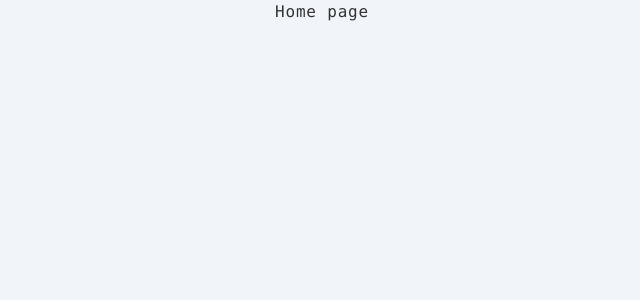
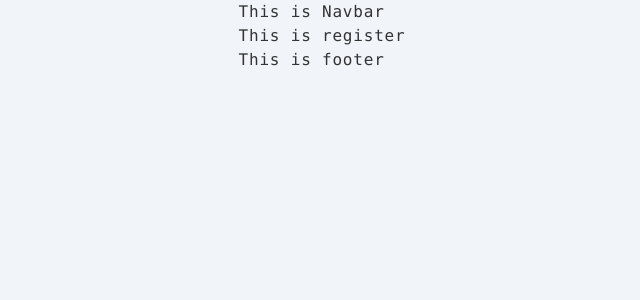
Before and after one commit to nayimHossen/Auto-Parts-Shop, a React (Create React App) app: page /register in a window 1280 px wide. Shown: the top 300 px of the page, without its empty margins (318-958 px from the left). Built offline with nearby package versions, Linux system fonts and the light colour scheme.

Commit message:
folder setup

```diff
--- a/package.json
+++ b/package.json
@@ -11,6 +11,7 @@
     "react-dom": "^18.2.0",
     "react-router-dom": "^6.4.3",
     "react-scripts": "5.0.1",
+    "remixicon": "^2.5.0",
     "web-vitals": "^2.1.4"
   },
   "scripts": {
--- a/src/App.js
+++ b/src/App.js
@@ -1,7 +1,27 @@
+import { Routes, Route } from "react-router-dom";
+import Footer from "./components/footer/Footer";
+import Navbar from "./components/header/Navbar";
+import About from "./pages/about/About";
+import Blog from "./pages/blog/Blog";
+import Contact from "./pages/contact/Contact";
+import Home from "./pages/home/Home";
+import Login from "./pages/login/Login";
+import Register from "./pages/register/Register";
+
 function App() {
   return (
     <div>
-      <h2>Home page</h2>
+      <Navbar />
+      <Routes>
+        <Route path="/" element={<Home />} />
+        <Route path="home" element={<Home />} />
+        <Route path="about" element={<About />} />
+        <Route path="blogs" element={<Blog />} />
+        <Route path="contact" element={<Contact />} />
+        <Route path="login" element={<Login />} />
+        <Route path="register" element={<Register />} />
+      </Routes>
+      <Footer />
     </div>
   );
 }
--- /dev/null
+++ b/src/components/footer/Footer.js
@@ -0,0 +1,11 @@
+import React from "react";
+
+const Footer = () => {
+  return (
+    <div>
+      <h2>This is footer</h2>
+    </div>
+  );
+};
+
+export default Footer;
--- /dev/null
+++ b/src/components/header/Navbar.js
@@ -0,0 +1,11 @@
+import React from "react";
+
+const Navbar = () => {
+  return (
+    <div>
+      <h2>This is Navbar</h2>
+    </div>
+  );
+};
+
+export default Navbar;
--- /dev/null
+++ b/src/pages/about/About.js
@@ -0,0 +1,11 @@
+import React from "react";
+
+const About = () => {
+  return (
+    <div>
+      <h2>This is about</h2>
+    </div>
+  );
+};
+
+export default About;
--- /dev/null
+++ b/src/pages/blog/Blog.js
@@ -0,0 +1,11 @@
+import React from "react";
+
+const Blog = () => {
+  return (
+    <div>
+      <h2>This is blog</h2>
+    </div>
+  );
+};
+
+export default Blog;
--- /dev/null
+++ b/src/pages/contact/Contact.js
@@ -0,0 +1,11 @@
+import React from "react";
+
+const Contact = () => {
+  return (
+    <div>
+      <h2>This is contact</h2>
+    </div>
+  );
+};
+
+export default Contact;
--- /dev/null
+++ b/src/pages/home/Home.js
@@ -0,0 +1,11 @@
+import React from "react";
+
+const Home = () => {
+  return (
+    <div>
+      <h2>Home page</h2>
+    </div>
+  );
+};
+
+export default Home;
--- /dev/null
+++ b/src/pages/login/Login.js
@@ -0,0 +1,11 @@
+import React from "react";
+
+const Login = () => {
+  return (
+    <div>
+      <h2>This is Login</h2>
+    </div>
+  );
+};
+
+export default Login;
--- /dev/null
+++ b/src/pages/register/Register.js
@@ -0,0 +1,11 @@
+import React from "react";
+
+const Register = () => {
+  return (
+    <div>
+      <h2>This is register</h2>
+    </div>
+  );
+};
+
+export default Register;
```
Also changed, not shown: 1 other file (tests, documents, lock files or other folders).
